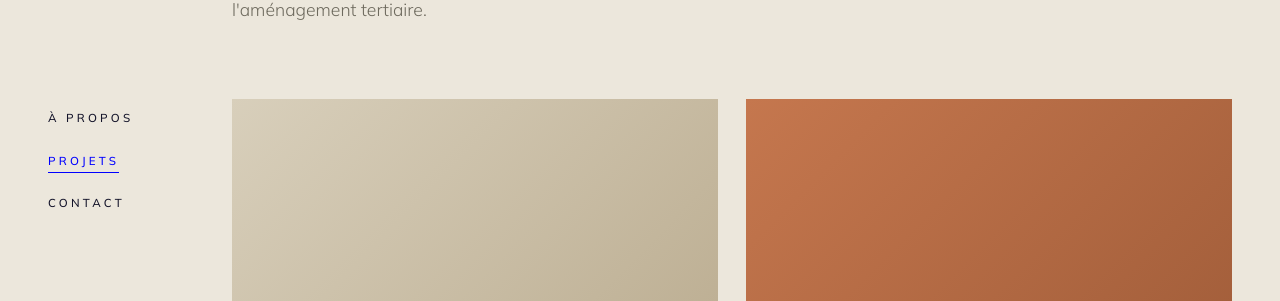
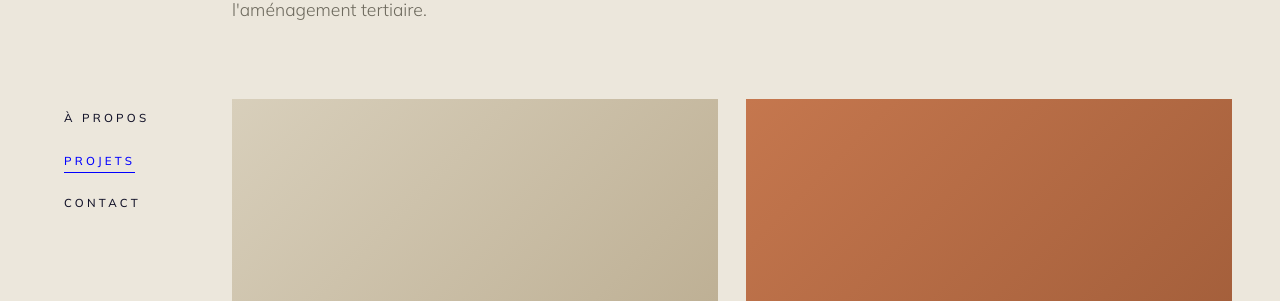
Before and after one commit to jnldoppio/DOPPIOARCHITECTURE, a Jekyll site: the page built from projets.html, in a window 1280 px wide. Shown: the part 290-591 px from the top of the page. Built offline with Jekyll 4.4.1, drawn with Linux system fonts in a browser that asks for light colours; some web fonts are replaced.

Commit message:
Image hero plein écran + nav décalée

```diff
--- a/assets/css/main.scss
+++ b/assets/css/main.scss
@@ -114,7 +114,7 @@
   width: var(--sidenav-w);
   display: flex;
   align-items: center;
-  padding-left: var(--pad-x);
+  padding-left: calc(var(--pad-x) + 1rem);
   z-index: 40;
   pointer-events: none;
 }
@@ -170,6 +170,14 @@
 
 /* === Main === */
 .site-main { padding-left: var(--sidenav-w); }
+
+/* Sur la page d'accueil, l'image hero prend toute la largeur ;
+   la nav reste fixée par-dessus mais le visuel n'est plus rogné par la marge gauche. */
+.page-home .site-main { padding-left: 0; }
+.page-home .sidenav a {
+  /* Petit shadow pour rester lisible si l'image est claire à l'endroit du texte */
+  text-shadow: 0 0 12px rgba(255, 255, 255, 0.6);
+}
 
 /* === Hero accueil === */
 .hero {
```
